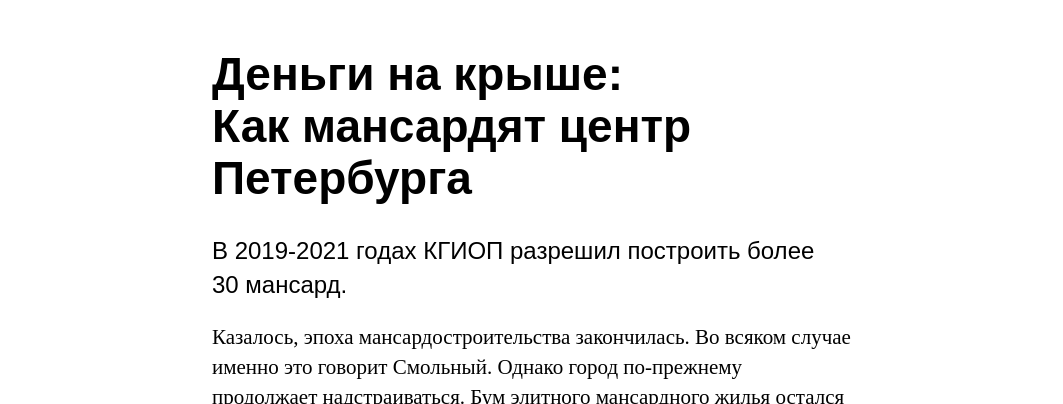
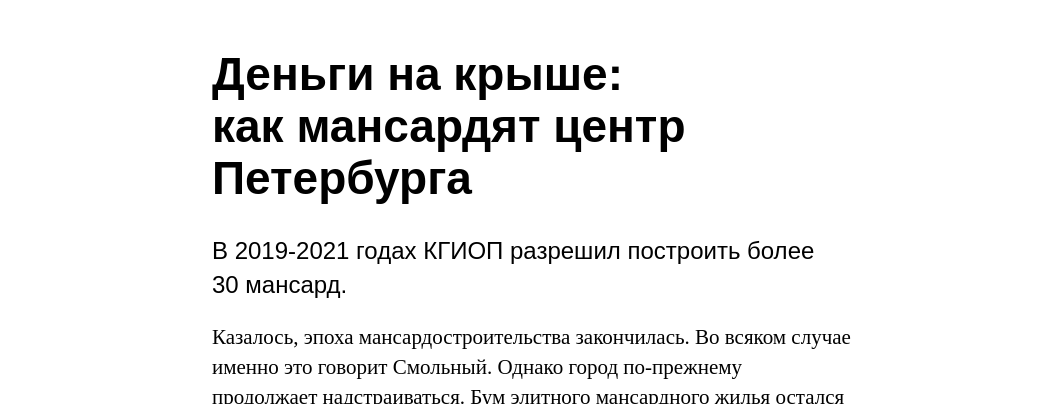
Before and after one commit to truetnoth/mansarda-spb, a plain HTML site: page index.html in a window 1280 px wide. Shown: the part 782-1186 px from the top of the page, without its empty margins (108-1171 px from the left). Drawn offline with Linux system fonts and the light colour scheme; no server answers; a script that the page names is missing.

Commit message:
lower letter

```diff
--- a/index.html
+++ b/index.html
@@ -12,7 +12,7 @@
 <body>
     <img src="img/head-gif.gif" alt="gif" class="head-img">
     <section>
-        <h1>Деньги на крыше: Как мансардят центр Петербурга</h1>
+        <h1>Деньги на крыше: как мансардят центр Петербурга</h1>
 
         <p class="lead">В 2019-2021 годах КГИОП разрешил построить более 30 мансард.</p>
 
```
